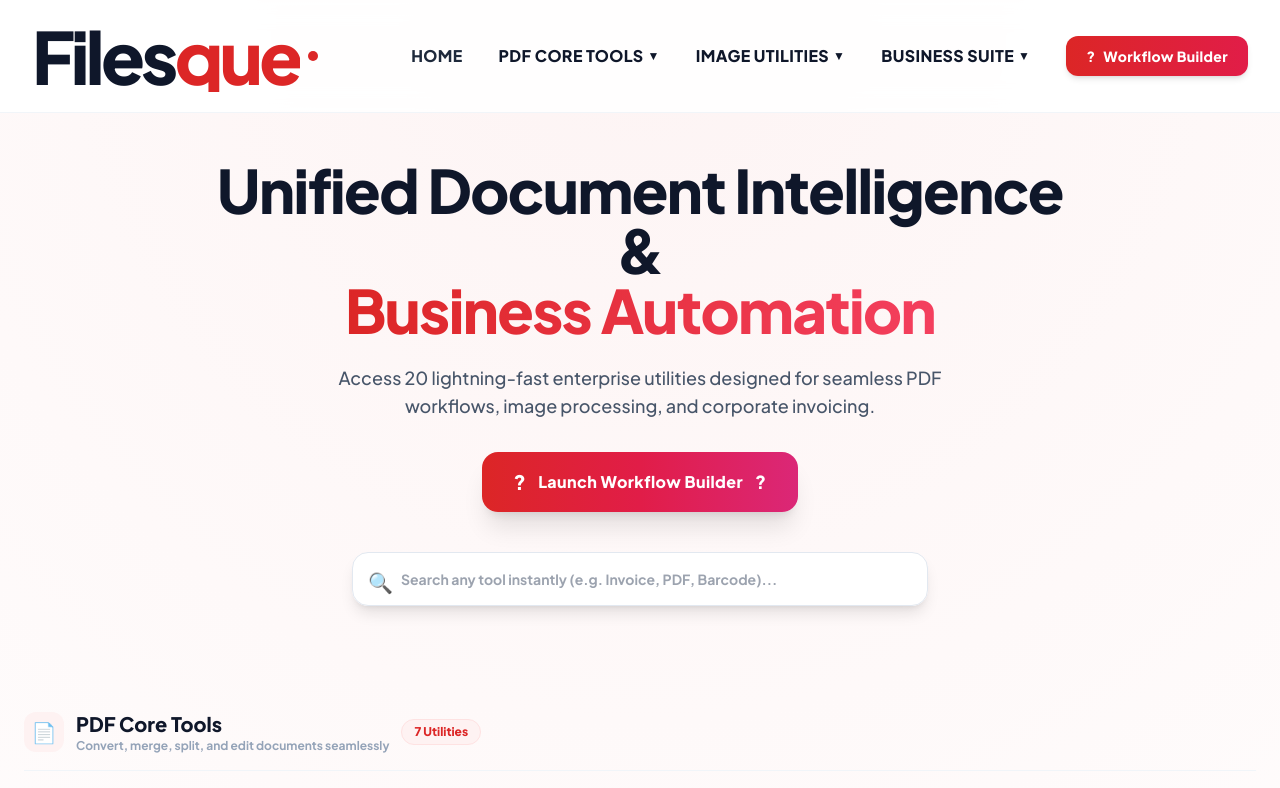
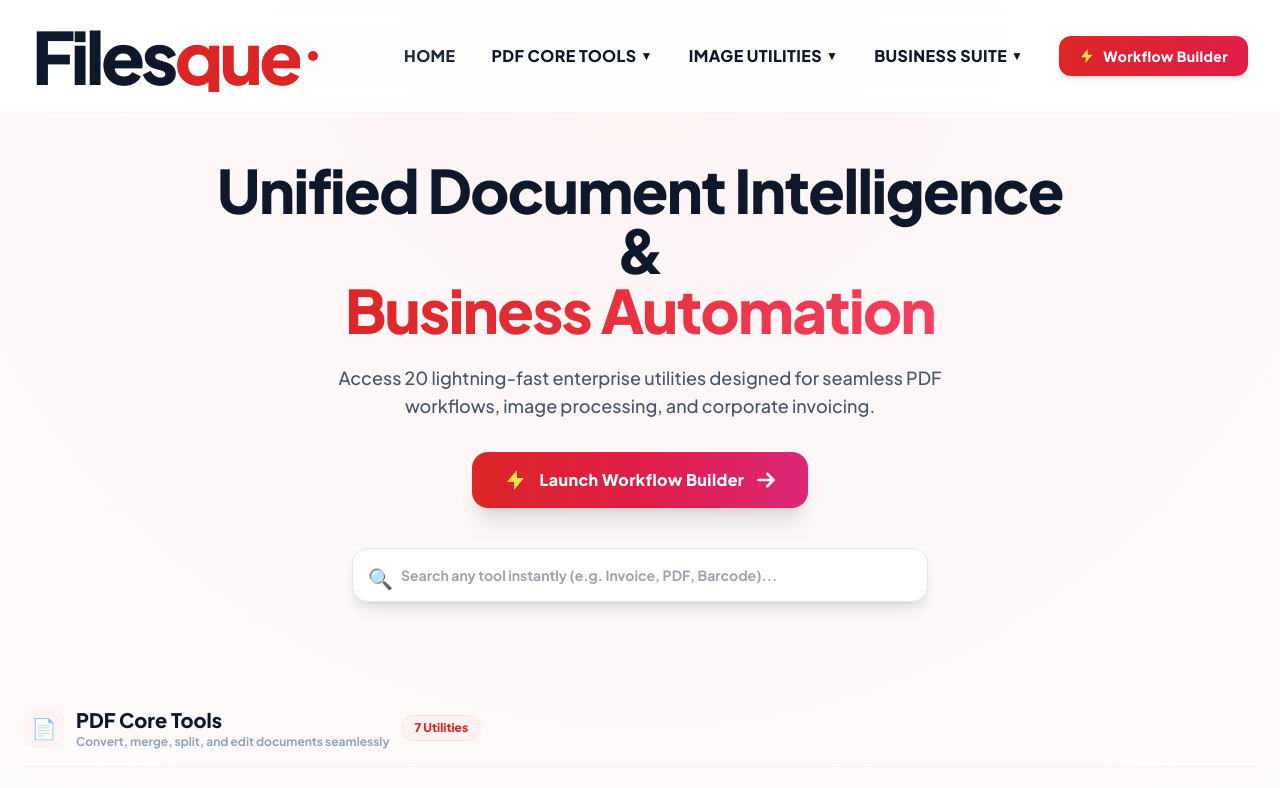
Before and after one commit to mddeen786-hash/online-tools-kit, a website: page index.html in a window 1280 px wide. Shown: the top 788 px of the page. Drawn offline with nearby package versions, Linux system fonts and the light colour scheme.

Commit message:
Add files via upload

```diff
--- a/index.html
+++ b/index.html
@@ -89,8 +89,7 @@
 
         <!-- Workflow Builder Button -->
         <a href="/workflow-builder" class="bg-gradient-to-r from-red-600 to-rose-600 hover:from-red-700 hover:to-rose-700 text-white px-5 py-2.5 rounded-xl font-black text-sm tracking-wide shadow-md hover:shadow-xl transition-all duration-200 transform hover:-translate-y-0.5 flex items-center space-x-2">
-            <span>?</span>
-            <span>Workflow Builder</span>
+            <svg class="w-4 h-4 fill-current text-yellow-300" viewBox="0 0 24 24"><path d="M13 2L3 14h7v8l10-12h-7z"/></svg><span>Workflow Builder</span>
         </a>
 
     </div>
@@ -110,9 +109,7 @@
     <!-- Workflow Builder Launch Button -->
     <div class="mb-10 flex justify-center">
         <a href="/workflow-builder" class="inline-flex items-center space-x-3 bg-gradient-to-r from-red-600 via-rose-600 to-pink-600 hover:from-red-700 hover:to-pink-700 text-white px-8 py-4 rounded-2xl font-black text-base tracking-wide shadow-xl hover:shadow-2xl hover:-translate-y-1 transition-all duration-300">
-            <span class="text-xl">?</span>
-            <span>Launch Workflow Builder</span>
-            <span class="text-lg">?</span>
+            <svg class="w-6 h-6 fill-current text-yellow-300" viewBox="0 0 24 24"><path d="M13 2L3 14h7v8l10-12h-7z"/></svg><span>Launch Workflow Builder</span><svg class="w-5 h-5 fill-none stroke-current stroke-[3]" viewBox="0 0 24 24"><path stroke-linecap="round" stroke-linejoin="round" d="M13.5 4.5L21 12m0 0l-7.5 7.5M21 12H3"/></svg>
         </a>
     </div>
 
```
